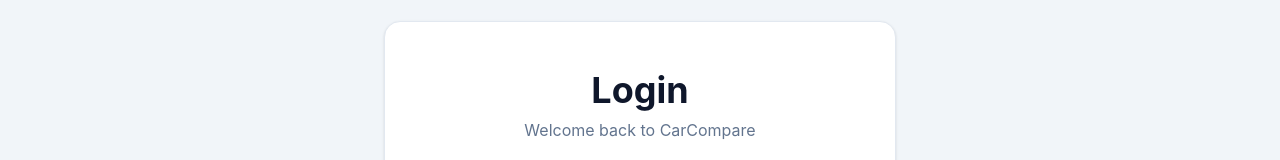
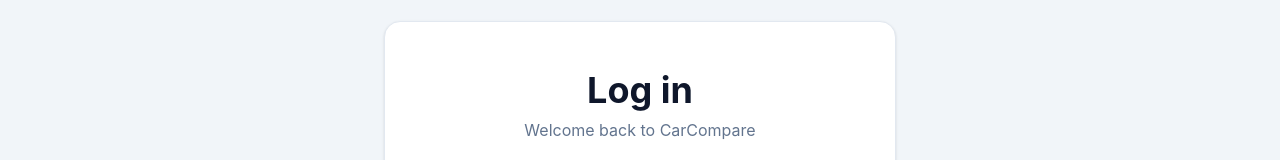
Before and after one commit to Diego160405/CarCompare, a Vue app: page /login in a window 1280 px wide. Shown: the part 170-330 px from the top of the page. Built offline with nearby package versions, Linux system fonts and the light colour scheme; no server answers.

Commit message:
dodavanje komentara(zaboravio sam)

```diff
--- a/src/views/Login.vue
+++ b/src/views/Login.vue
@@ -29,20 +29,25 @@
     <div class="bg-white rounded-2xl shadow-sm border border-slate-200 w-full max-w-lg px-10 py-12">
 
       <div class="text-center mb-8">
-        <h1 class="text-4xl font-bold text-slate-900 mb-2">Login</h1>
+        <h1 class="text-4xl font-bold text-slate-900 mb-2">Log in</h1>
         <p class="text-slate-500 text-base">Welcome back to CarCompare</p>
       </div>
 
+      <!-- poruka nakon prijave -->
       <div v-if="loggedIn" class="text-green-600 font-semibold text-sm mb-4">
         Logged in successfully!
       </div>
+      <!-- prikazuje kada korisnik dođe s odjave odjave -->
       <div v-if="loggedOut" class="text-slate-500 font-semibold text-sm mb-4">
         Logged out successfully!
       </div>
+
+      <!-- ispise postojeći error, npr. krivi password -->
       <div v-if="authStore.error" class="text-red-500 text-sm mb-4">
         {{ authStore.error }}
       </div>
 
+      <!-- dio za unos emaila -->
       <div class="mb-5">
         <label class="block text-xs font-bold tracking-widest text-slate-700 uppercase mb-2">
           Email Address
@@ -51,10 +56,10 @@
           v-model="email"
           type="email"
           placeholder="email@address.com"
-          class="w-full border border-slate-300 rounded-xl px-4 py-4 text-slate-700 placeholder-slate-400 focus:outline-none focus:ring-2 focus:ring-slate-400 text-base"
-        />
+          class="w-full border border-slate-300 rounded-xl px-4 py-4 text-slate-700 placeholder-slate-400 focus:outline-none focus:ring-2 focus:ring-slate-400 text-base"/>
       </div>
 
+      <!-- dio za unos lozinke -->
       <div class="mb-6">
         <div class="flex items-center justify-between mb-2">
           <label class="block text-xs font-bold tracking-widest text-slate-700 uppercase">
@@ -65,15 +70,17 @@
           v-model="password"
           type="password"
           placeholder="••••••••"
-          class="w-full border border-slate-300 rounded-xl px-4 py-4 text-slate-700 placeholder-slate-400 focus:outline-none focus:ring-2 focus:ring-slate-400 text-base"
-        />
+          class="w-full border border-slate-300 rounded-xl px-4 py-4 text-slate-700 placeholder-slate-400 focus:outline-none focus:ring-2 focus:ring-slate-400 text-base"/>
       </div>
+
+      <!-- poziva funkciju login -->
       <button
         @click="login"
         class="w-full bg-slate-900 hover:bg-slate-800 text-white font-semibold text-base rounded-xl py-4 transition-colors">
         Log in
       </button>
 
+      <!-- ako nemamo račun šalje na signup page-->
       <div class="border-t border-slate-200 mt-8 pt-6 text-center">
         <span class="text-slate-500 text-sm">Don't have an account?</span>
         <RouterLink to="/signup" class="text-blue-500 text-sm hover:underline font-medium">
--- a/src/views/Signup.vue
+++ b/src/views/Signup.vue
@@ -10,7 +10,7 @@
 const password = ref('')
 
 // Registracija korisnika i preusmjeravanje na početnu stranicu ako nema greške
-const register = async () => {
+const signup = async () => {
   await authStore.register(email.value, password.value)
   if (!authStore.error) {
     router.push('/')
@@ -31,10 +31,12 @@
         </p>
       </div>
 
+      <!-- ispise postojeći error, npr. krivi password -->
       <div v-if="authStore.error" class="text-red-500 text-sm mb-4">
         {{ authStore.error }}
       </div>
 
+      <!-- dio za unos emaila -->
       <div class="mb-5">
         <label class="block text-xs font-bold tracking-widest text-slate-700 uppercase mb-2">
           Email Address
@@ -46,6 +48,7 @@
           class="w-full border border-slate-300 rounded-xl px-4 py-4 text-slate-700 placeholder-slate-400 focus:outline-none focus:ring-2 focus:ring-slate-400 text-base"/>
       </div>
 
+      <!-- dio za unos lozinke -->
       <div class="mb-6">
         <label class="block text-xs font-bold tracking-widest text-slate-700 uppercase mb-2">
           Password
@@ -60,12 +63,14 @@
         </p>
       </div>
 
+      <!-- poziva funkciju signup -->
       <button
-        @click="register"
+        @click="signup"
         class="w-full bg-slate-900 hover:bg-slate-800 text-white font-semibold text-base rounded-xl py-4 transition-colors">
         Sign up
       </button>
 
+      <!-- šalje na login page ako imamo korisnički račun -->
       <div class="border-t border-slate-200 mt-8 pt-6 text-center">
         <span class="text-slate-500 text-sm">
           Already have an account?
```
Also changed, not shown: src/components/Header.vue (+10 -0 lines).
